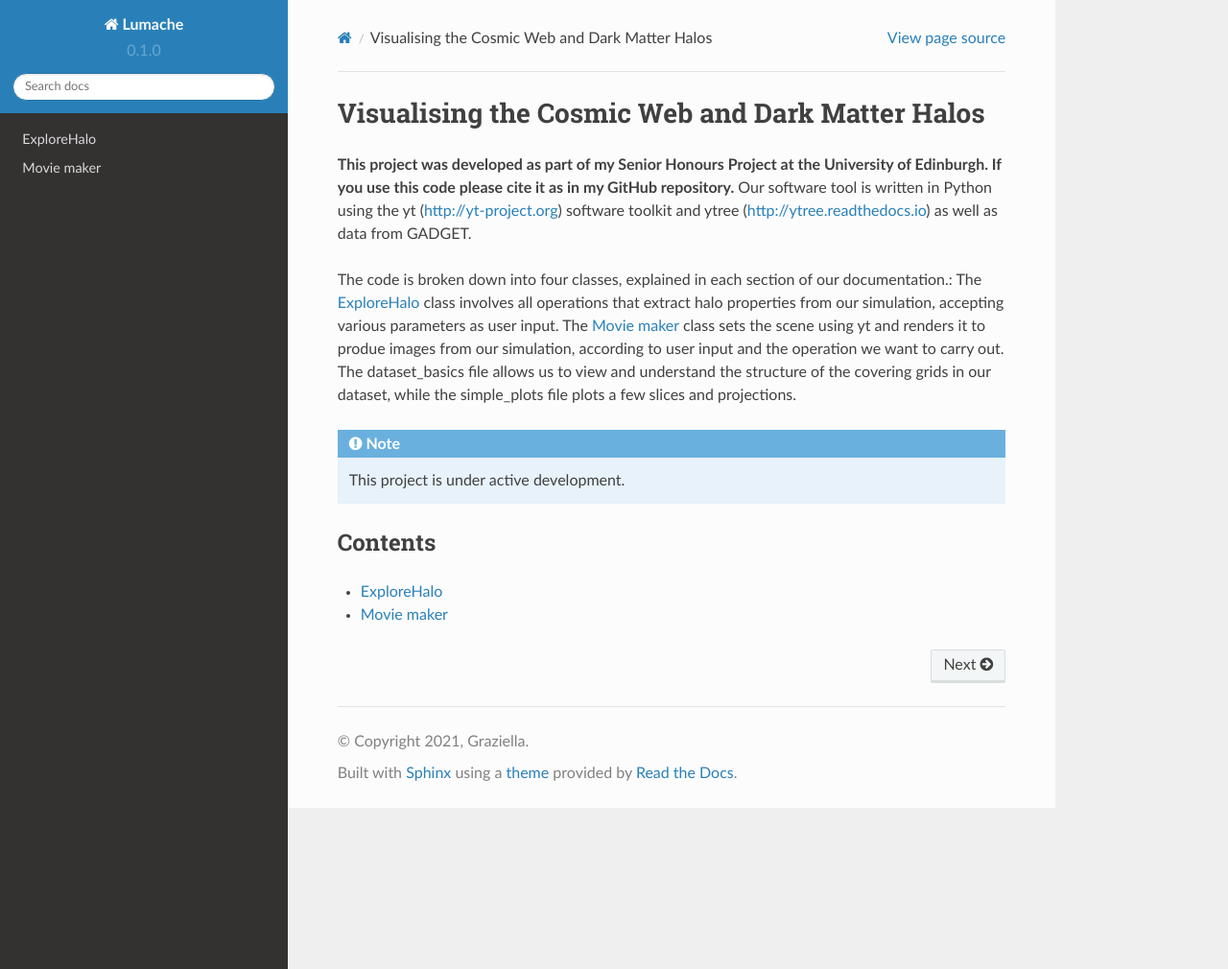
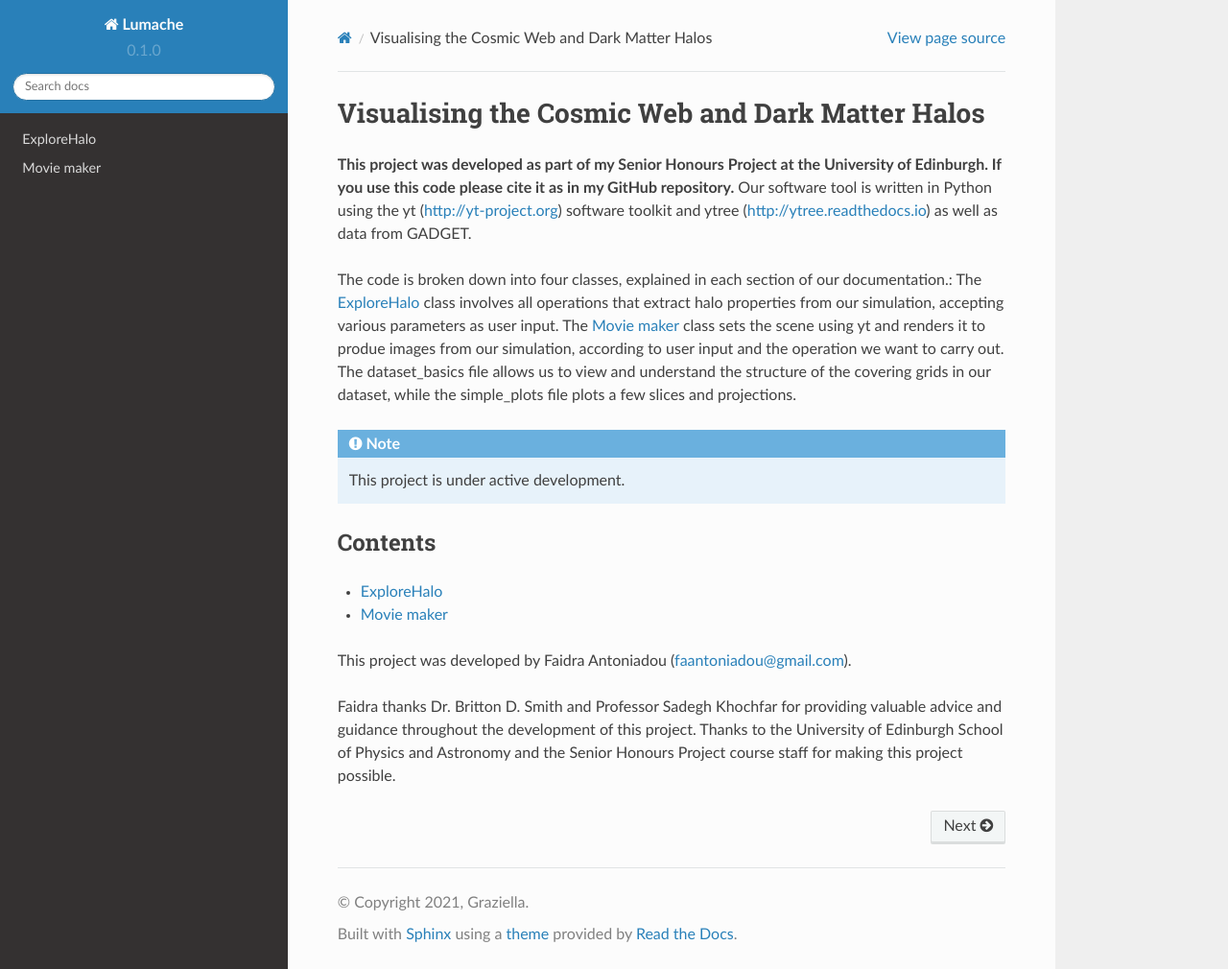
Before and after one commit to faantoniadou/Visualising-the-Cosmos, a Sphinx documentation site: the page built from docs/source/index.rst, in a window 1280 px wide and 1010 px high. Shown: the whole window at 96% size. Built offline with Sphinx 7.4.7 and the Read the Docs theme 2.0.0, drawn with Linux system fonts in a browser that asks for light colours.

Commit message:
Update index.rst

```diff
--- a/docs/source/index.rst
+++ b/docs/source/index.rst
@@ -21,4 +21,8 @@ Contents
 
    movie_maker
 
-   Acknowledgements
+
+
+This project was developed by Faidra Antoniadou (faantoniadou@gmail.com).
+
+Faidra thanks Dr. Britton D. Smith and Professor Sadegh Khochfar for providing valuable advice and guidance throughout the development of this project. Thanks to the University of Edinburgh School of Physics and Astronomy and the Senior Honours Project course staff for making this project possible.
```
